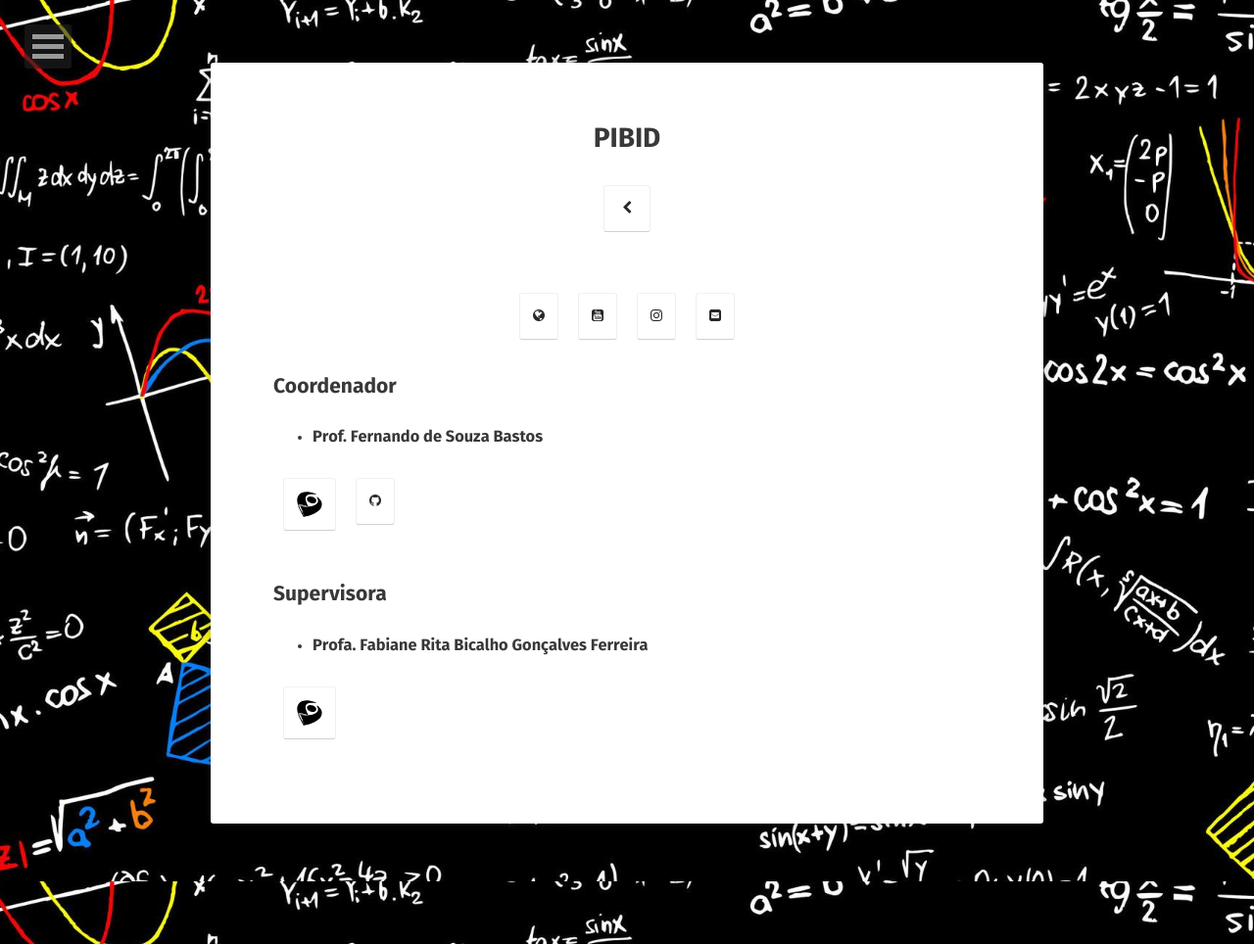
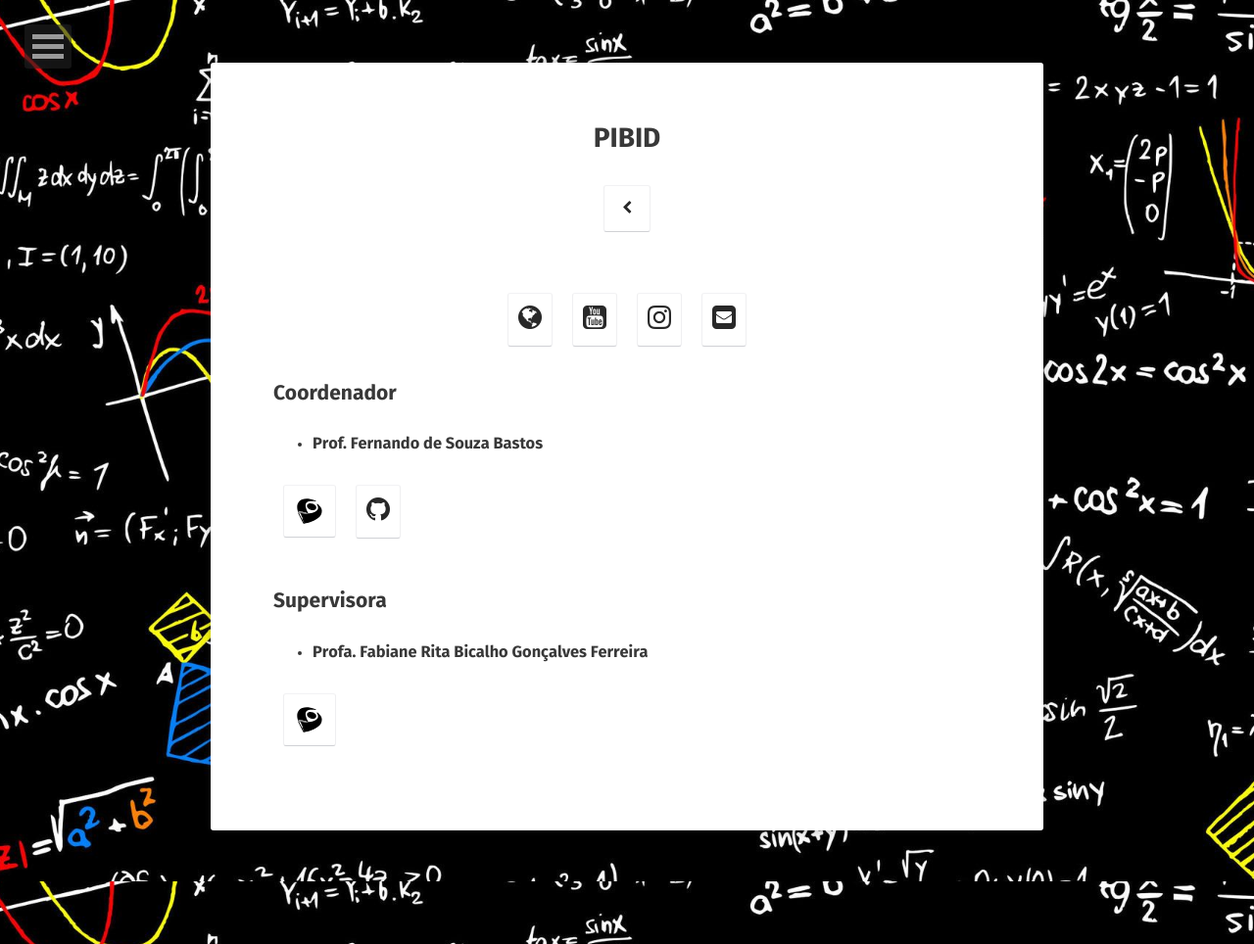
Before and after one commit to julialmartins/julialmartins.github.io, a Jekyll site: the page built from _posts/2021-04-03-pibid.md, in a window 1280 px wide. Shown: the whole page at 98% size. Built offline with Jekyll 4.4.1, drawn with Linux system fonts in a browser that asks for light colours; some web fonts are replaced.

Commit message:
tamanho botoes

```diff
--- a/_posts/2021-04-03-pibid.md
+++ b/_posts/2021-04-03-pibid.md
@@ -9,26 +9,26 @@ tag:
 
 <div style="display:flex; flex-direction: row; justify-content: center; align-items: center">
    <div>
-      <a class="social-btn" href="https://pibid.caf.ufv.br/" target="_blank">
-      <i class="fa fa-fw fa-globe"></i>
+      <a class = "social-btn" href="https://pibid.caf.ufv.br/" target="_blank">
+      <i class="fa fa-2x fa-globe"></i>
       </a>
    </div>
 
    <div>
-      <a class="social-btn" href="https://www.youtube.com/channel/UC0-TwS7tf7JhWsy28sE50Gw" target="_blank">
-      <i class="fa fa-fw fa-youtube-square"></i>
+      <a class = "social-btn" href="https://www.youtube.com/channel/UC0-TwS7tf7JhWsy28sE50Gw" target="_blank">
+      <i class="fa fa-2x fa-youtube-square"></i>
       </a>
    </div>
 
    <div>
-      <a class="social-btn" href="https://www.instagram.com/pibidexatas_ufvcaf/" target="_blank">
-      <i class="fa fa-fw fa-instagram"></i>
+      <a class = "social-btn" href="https://www.instagram.com/pibidexatas_ufvcaf/" target="_blank">
+      <i class="fa fa-2x fa-instagram"></i>
       </a>
    </div>
 
    <div>
-      <a class="social-btn" href="mailto:pibid.exatas.caf@ufv.br" target="_blank">
-      <i class="fa fa-fw fa-envelope-square"></i>
+      <a class = "social-btn" href="mailto:pibid.exatas.caf@ufv.br" target="_blank">
+      <i class="fa fa-2x fa-envelope-square"></i>
       </a>
    </div>
 </div>
@@ -47,7 +47,7 @@ tag:
 
    <div style = "float:left;">
       <a class="social-btn" href="https://fsbmat-ufv.github.io/">
-      <i class="fa fa-fw fa-github"></i>
+      <i class="fa fa-2x fa-github"></i>
       </a>
    </div>
 </div>
```
